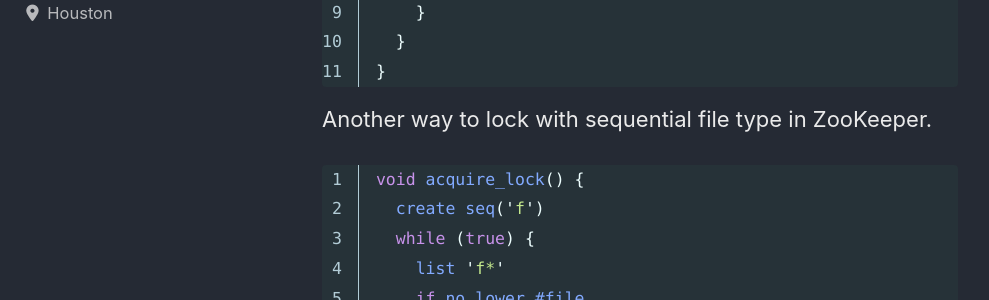
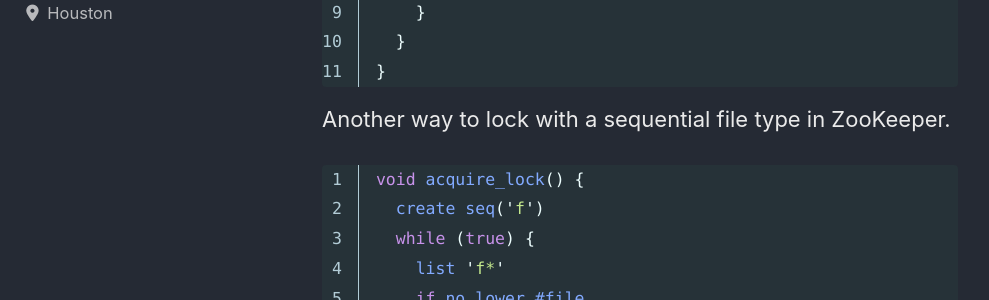
Before and after one commit to nsclass/nsclass.github.io, a Jekyll site: the page built from _posts/2020-12-18-zooker-locking.md, in a window 1280 px wide and 900 px high, scrolled down 381 px. Shown: the part 154-454 px from the top of the window, without its empty margins (0-989 px from the left). Built offline with Jekyll 4.4.1, drawn with Linux system fonts in a browser that asks for light colours; cached includes are drawn as plain includes; nearby versions of some CDN libraries.

````diff
--- a/_posts/2020-12-18-zooker-locking.md
+++ b/_posts/2020-12-18-zooker-locking.md
@@ -27,7 +27,7 @@ void acquire_lock() {
 }
 ```
 
-Another way to lock with sequential file type in ZooKeeper.
+Another way to lock with a sequential file type in ZooKeeper.
 ```
 void acquire_lock() {
   create seq('f')
````
